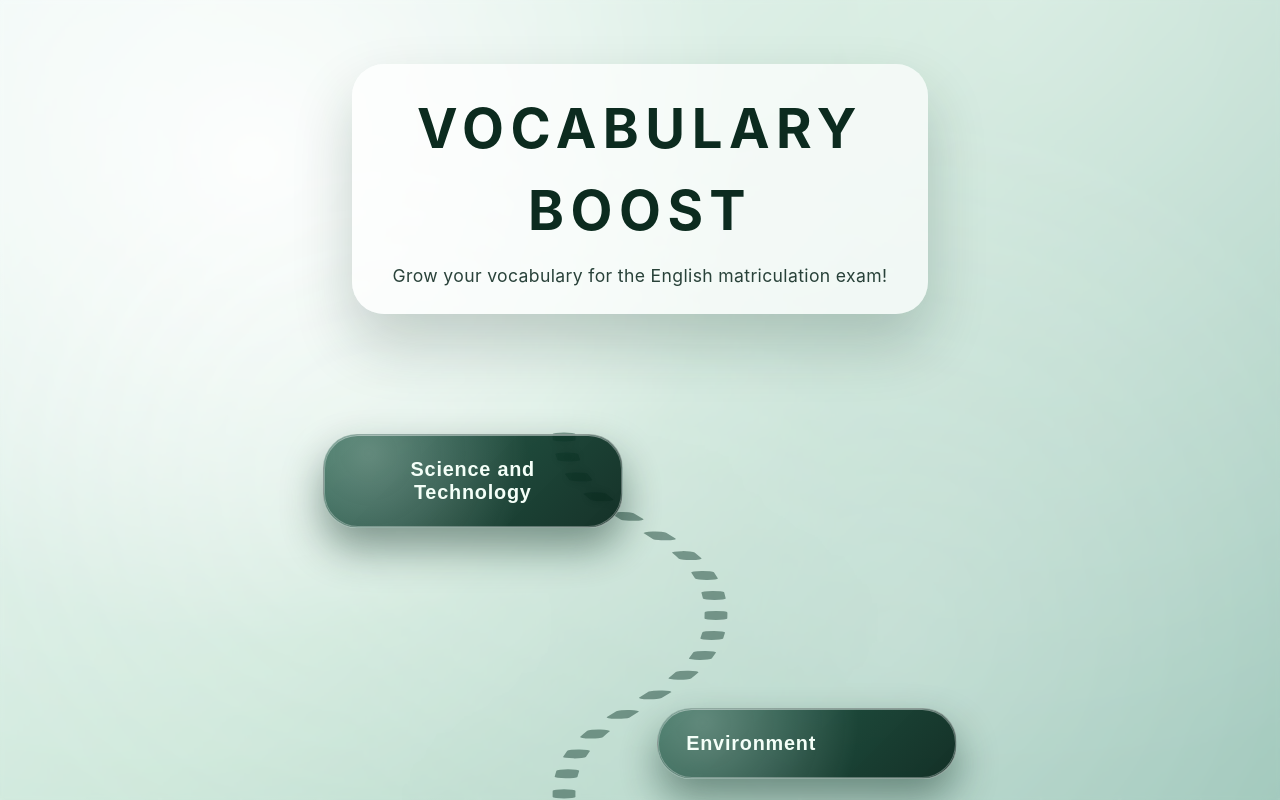
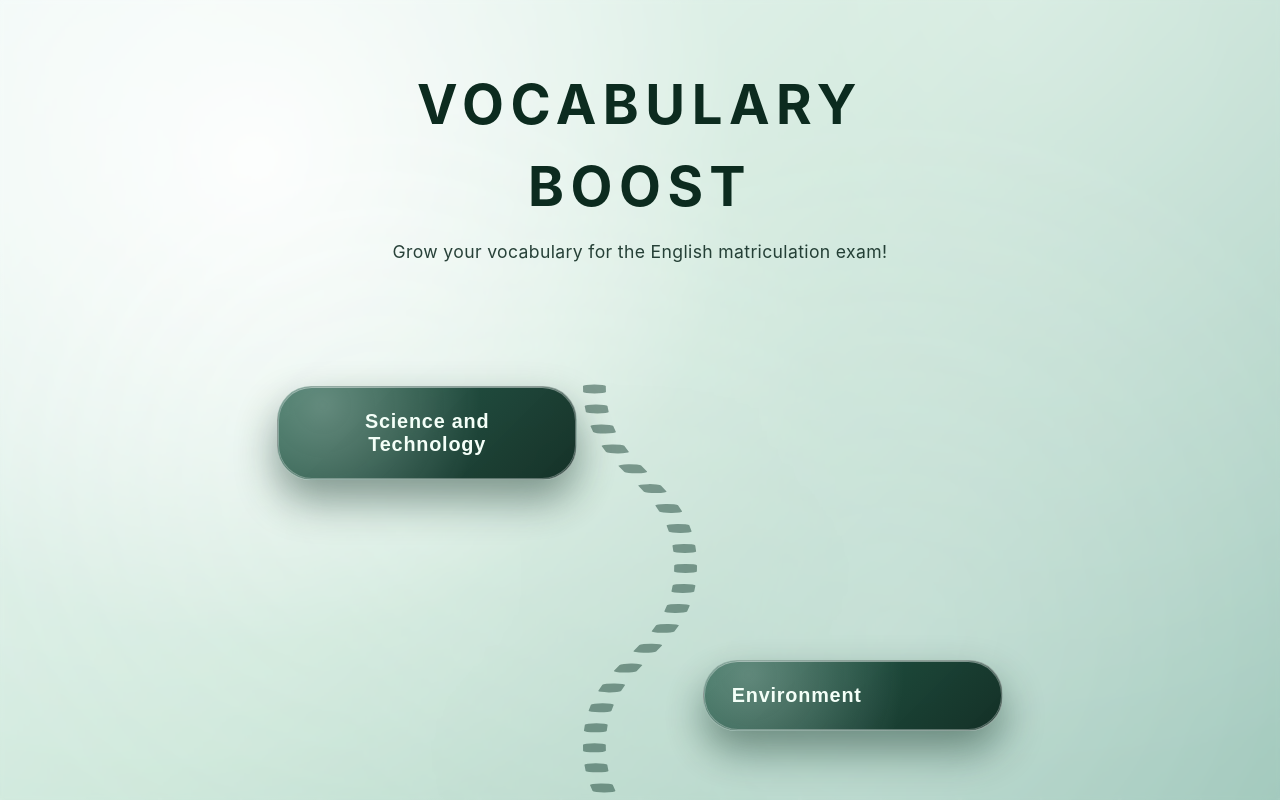
Before and after one commit to sakkess/engprototype, a React (Vite) app: page / in a window 1280 px wide. Built offline with nearby package versions, Linux system fonts and the light colour scheme.

Commit message:
Adjust study plan path layout

```diff
--- a/src/views/StudyPlanView.css
+++ b/src/views/StudyPlanView.css
@@ -59,11 +59,11 @@
   color: #0c2b1f;
   max-width: 36rem;
   margin: 0 auto 2.5rem;
-  padding: 1.5rem 2rem;
-  border-radius: 32px;
-  background: rgba(255, 255, 255, 0.7);
-  box-shadow: 0 30px 60px rgba(9, 39, 28, 0.2);
-  backdrop-filter: blur(12px);
+  padding: 0;
+  border-radius: 0;
+  background: none;
+  box-shadow: none;
+  backdrop-filter: none;
 }
 
 .study-plan__header h1 {
@@ -93,6 +93,8 @@
   width: 100%;
   height: 100%;
   overflow: visible;
+  z-index: 0;
+  pointer-events: none;
 }
 
 .study-plan__line path {
@@ -124,6 +126,7 @@
   position: relative;
   overflow: hidden;
   backdrop-filter: blur(6px);
+  z-index: 1;
 }
 
 .study-plan__step::before {
--- a/src/views/StudyPlanView.tsx
+++ b/src/views/StudyPlanView.tsx
@@ -23,7 +23,7 @@ const steps: StudyPlanStep[] = [
 
 const baseY = 80
 const verticalSpacing = 180
-const leftPositions = [28, 72]
+const leftPositions = [22, 78]
 
 const StudyPlanView = ({ onStepSelect }: StudyPlanViewProps) => {
   const stonePositions = steps.map((step, index) => ({
@@ -32,9 +32,11 @@ const StudyPlanView = ({ onStepSelect }: StudyPlanViewProps) => {
     top: baseY + index * verticalSpacing,
   }))
 
-  const pathHeight = baseY * 2 + verticalSpacing * (steps.length - 1)
+  const lastStoneTop = stonePositions[stonePositions.length - 1]?.top ?? baseY
+  const pathEndPadding = 120
+  const pathHeight = lastStoneTop + pathEndPadding
 
-  const sideOffset = 12
+  const sideOffset = 22
 
   const pathPoints = stonePositions.map((point, index) => {
     const isLastStep = index === stonePositions.length - 1
@@ -48,6 +50,14 @@ const StudyPlanView = ({ onStepSelect }: StudyPlanViewProps) => {
       top: point.top,
     }
   })
+
+  if (pathPoints.length > 0) {
+    const lastPoint = pathPoints[pathPoints.length - 1]
+    pathPoints.push({
+      left: lastPoint.left,
+      top: lastPoint.top + pathEndPadding / 2,
+    })
+  }
 
   const pathD = pathPoints.reduce((acc, point, index, arr) => {
     if (index === 0) {
```
